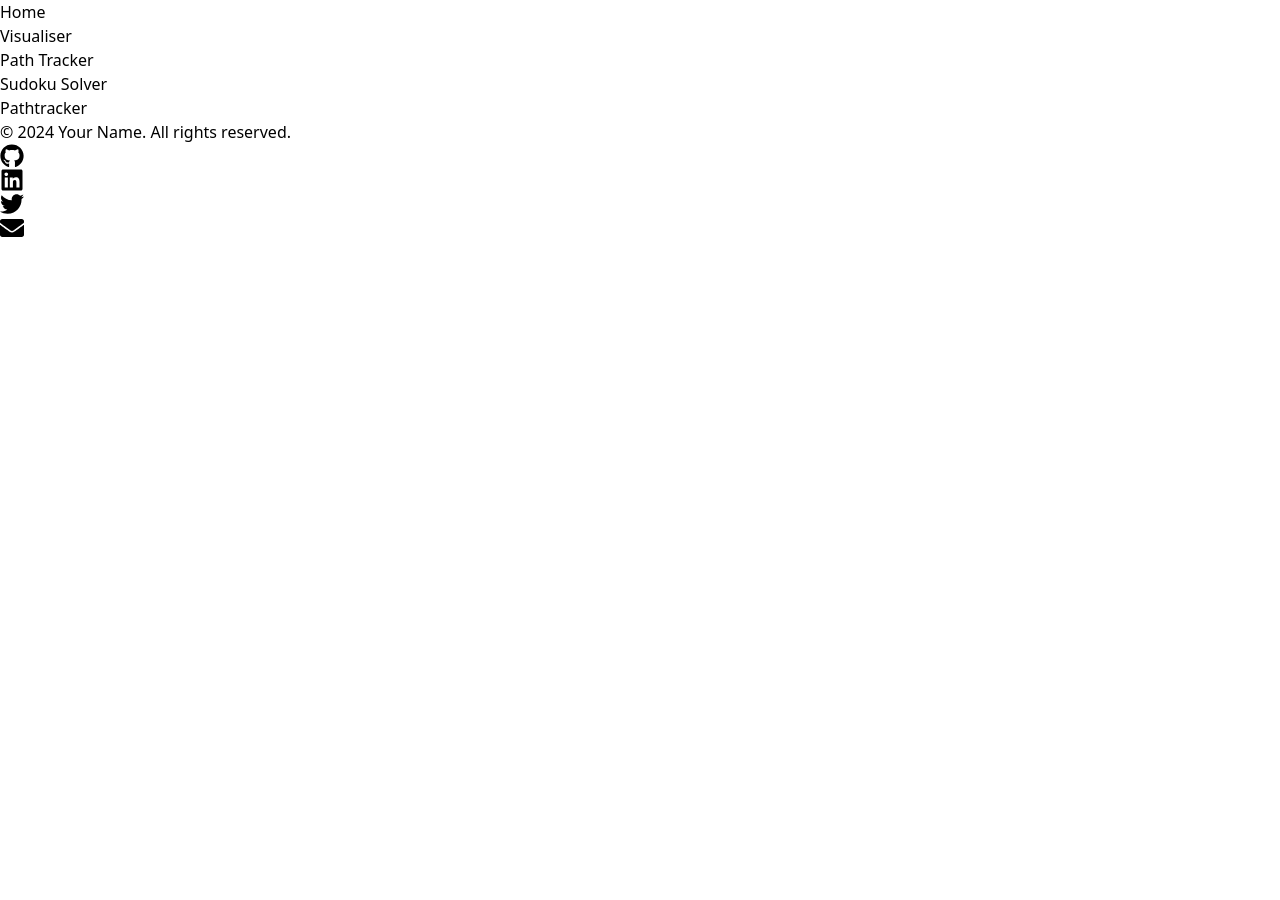
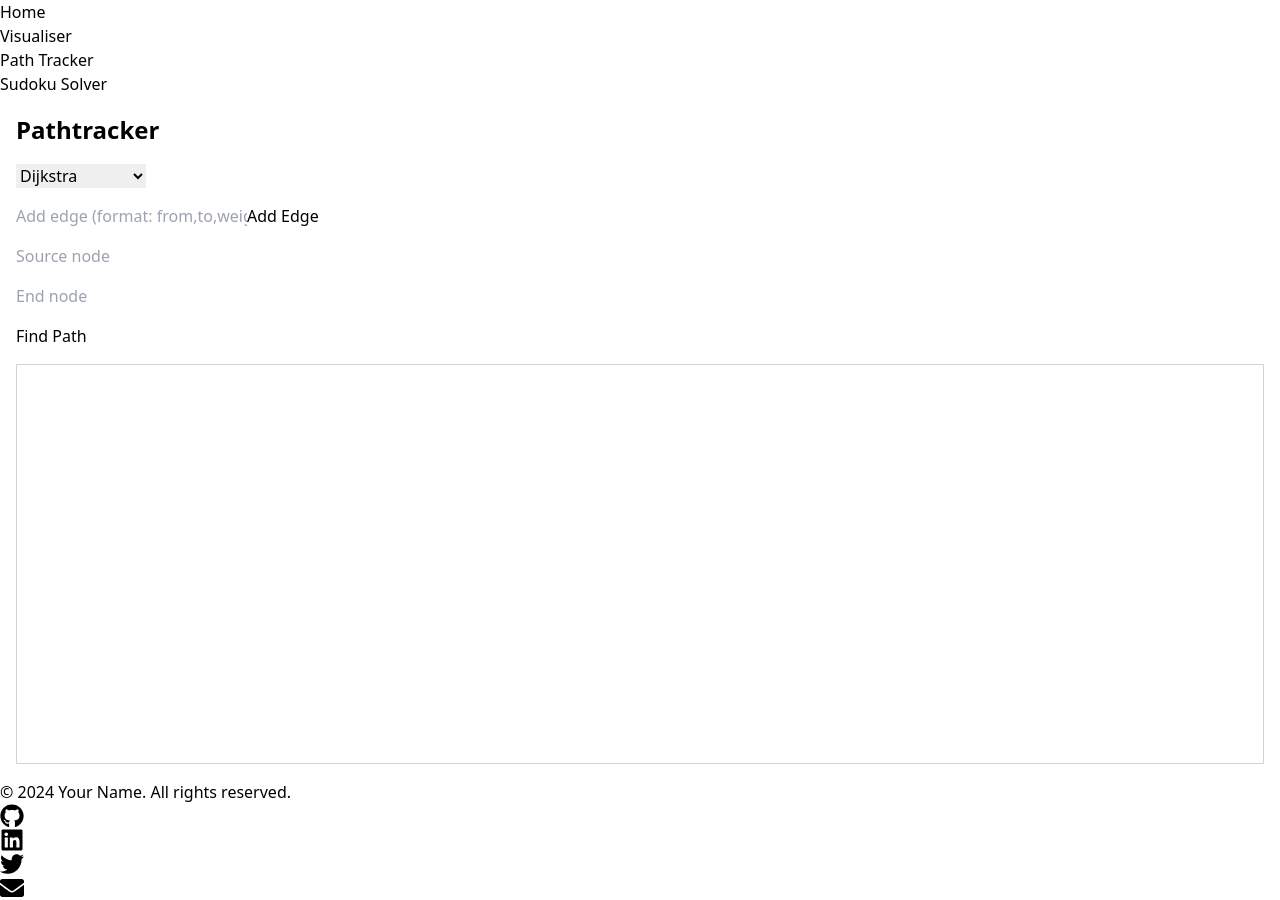
Before and after one commit to rakshit0111/Visualiser, a React (Vite) app: page /pathtracking in a window 1280 px wide. Before the commit the page ends 800 px from the top, so only its background shows below. Built offline with nearby package versions, Linux system fonts and the light colour scheme.

Commit message:
pathtracker done but css improvemnts needed and that graph bug is still there

```diff
--- a/package.json
+++ b/package.json
@@ -15,7 +15,9 @@
     "react-dom": "^18.3.1",
     "react-icons": "^5.3.0",
     "react-parallax": "^3.5.1",
-    "react-router-dom": "^6.26.2"
+    "react-router-dom": "^6.26.2",
+    "recharts": "^2.12.7",
+    "vis-network": "^9.1.9"
   },
   "devDependencies": {
     "@eslint/js": "^9.9.0",
--- a/src/pages/Pathtracker.jsx
+++ b/src/pages/Pathtracker.jsx
@@ -1,5 +1,240 @@
+import React, { useState, useEffect } from 'react';
+import { LineChart, Line, XAxis, YAxis, CartesianGrid, Tooltip, Legend } from 'recharts';
+import { Network, DataSet } from 'vis-network/standalone';
+
 const Pathtracker = () => {
-    return(<h1>Pathtracker</h1>);
-}
+  const [algorithm, setAlgorithm] = useState('dijkstra');
+  const [graph, setGraph] = useState({});
+  const [source, setSource] = useState('');
+  const [end, setEnd] = useState('');
+  const [result, setResult] = useState(null);
+  const [edgeInput, setEdgeInput] = useState('');
+
+  const addEdge = (from, to, weight) => {
+    setGraph(prevGraph => ({
+      ...prevGraph,
+      [from]: { ...(prevGraph[from] || {}), [to]: parseInt(weight) },
+      [to]: { ...(prevGraph[to] || {}), [from]: parseInt(weight) }
+    }));
+  };
+
+  const handleAddEdge = (e) => {
+    e.preventDefault();
+    const [from, to, weight] = edgeInput.split(',');
+    addEdge(from.trim(), to.trim(), weight.trim());
+    setEdgeInput('');
+  };
+
+  const dijkstra = (graph, start, end) => {
+    const distances = {};
+    const previous = {};
+    const queue = new Set();
+
+    Object.keys(graph).forEach(node => {
+      distances[node] = Infinity;
+      previous[node] = null;
+      queue.add(node);
+    });
+
+    distances[start] = 0;
+
+    while (queue.size > 0) {
+      const currentNode = Array.from(queue).reduce((a, b) => (distances[a] < distances[b] ? a : b));
+      if (currentNode === end) break;
+
+      queue.delete(currentNode);
+
+      for (const neighbor in graph[currentNode]) {
+        const alt = distances[currentNode] + graph[currentNode][neighbor];
+        if (alt < distances[neighbor]) {
+          distances[neighbor] = alt;
+          previous[neighbor] = currentNode;
+        }
+      }
+    }
+
+    const path = [];
+    for (let at = end; at !== null; at = previous[at]) {
+      path.push(at);
+    }
+    path.reverse();
+
+    return { distance: distances[end], path };
+  };
+
+  const floydWarshall = (graph) => {
+    const dist = {};
+    const next = {};
+
+    const nodes = Object.keys(graph);
+
+    nodes.forEach((node) => {
+      dist[node] = {};
+      next[node] = {};
+      nodes.forEach((neighbor) => {
+        dist[node][neighbor] = Infinity;
+        if (node === neighbor) dist[node][neighbor] = 0;
+        if (graph[node] && graph[node][neighbor]) {
+          dist[node][neighbor] = graph[node][neighbor];
+          next[node][neighbor] = neighbor;
+        }
+      });
+    });
+
+    for (const k of nodes) {
+      for (const i of nodes) {
+        for (const j of nodes) {
+          if (dist[i][j] > dist[i][k] + dist[k][j]) {
+            dist[i][j] = dist[i][k] + dist[k][j];
+            next[i][j] = next[i][k];
+          }
+        }
+      }
+    }
+
+    return { dist, next };
+  };
+
+  const bellmanFord = (graph, start) => {
+    const distances = {};
+    const previous = {};
+
+    Object.keys(graph).forEach(node => {
+      distances[node] = Infinity;
+      previous[node] = null;
+    });
+
+    distances[start] = 0;
+
+    for (let i = 0; i < Object.keys(graph).length - 1; i++) {
+      for (const u in graph) {
+        for (const v in graph[u]) {
+          const alt = distances[u] + graph[u][v];
+          if (alt < distances[v]) {
+            distances[v] = alt;
+            previous[v] = u;
+          }
+        }
+      }
+    }
+
+    const path = [];
+    for (let at = end; at !== null; at = previous[at]) {
+      path.push(at);
+    }
+    path.reverse();
+
+    return { distance: distances[end], path };
+  };
+
+  const findPath = () => {
+    let pathResult;
+    if (algorithm === 'dijkstra') {
+      pathResult = dijkstra(graph, source, end);
+    } else if (algorithm === 'floydWarshall') {
+      const { dist, next } = floydWarshall(graph);
+      const totalDistance = dist[source][end];
+      const path = [];
+      for (let at = end; at !== null; at = next[source][at]) {
+        path.push(at);
+      }
+      path.reverse();
+      pathResult = { distance: totalDistance, path };
+    } else if (algorithm === 'bellmanFord') {
+      pathResult = bellmanFord(graph, source);
+    }
+    setResult(pathResult);
+  };
+
+  const graphData = () => {
+    const nodes = [];
+    const edges = [];
+
+    Object.entries(graph).forEach(([node, neighbors]) => {
+      nodes.push({ id: node, label: node });
+      Object.entries(neighbors).forEach(([neighbor, weight]) => {
+        edges.push({ from: node, to: neighbor, label: weight });
+      });
+    });
+
+    return { nodes, edges };
+  };
+
+  const drawGraph = () => {
+    const { nodes, edges } = graphData();
+    const container = document.getElementById('graph');
+    if (container) {
+      const data = { nodes: new DataSet(nodes), edges: new DataSet(edges) };
+      const options = { physics: false };
+      new Network(container, data, options);
+    }
+  };
+
+  useEffect(() => {
+    drawGraph();
+  }, [graph]);
+
+  return (
+    <div style={{ padding: '1rem' }}>
+      <h1 style={{ fontSize: '1.5rem', fontWeight: 'bold', marginBottom: '1rem' }}>Pathtracker</h1>
+      <div style={{ marginBottom: '1rem' }}>
+        <select value={algorithm} onChange={(e) => setAlgorithm(e.target.value)}>
+          <option value="dijkstra">Dijkstra</option>
+          <option value="floydWarshall">Floyd-Warshall</option>
+          <option value="bellmanFord">Bellman-Ford</option>
+        </select>
+      </div>
+      <div style={{ marginBottom: '1rem' }}>
+        <form onSubmit={handleAddEdge}>
+          <input
+            type="text"
+            placeholder="Add edge (format: from,to,weight)"
+            value={edgeInput}
+            onChange={(e) => setEdgeInput(e.target.value)}
+          />
+          <button type="submit">Add Edge</button>
+        </form>
+      </div>
+      <div style={{ marginBottom: '1rem' }}>
+        <input
+          type="text"
+          placeholder="Source node"
+          value={source}
+          onChange={(e) => setSource(e.target.value)}
+        />
+      </div>
+      <div style={{ marginBottom: '1rem' }}>
+        <input
+          type="text"
+          placeholder="End node"
+          value={end}
+          onChange={(e) => setEnd(e.target.value)}
+        />
+      </div>
+      <button onClick={findPath}>Find Path</button>
+      {result && (
+        <div style={{ marginTop: '1rem' }}>
+          <h2 style={{ fontSize: '1.25rem', fontWeight: 'semibold' }}>Result:</h2>
+          <p>Distance: {result.distance}</p>
+          <p>Path: {result.path.join(' -> ')}</p>
+          <LineChart
+            width={500}
+            height={300}
+            data={result.path.map((node, index) => ({ name: node, distance: index }))}
+            margin={{ top: 5, right: 30, left: 20, bottom: 5 }}
+          >
+            <CartesianGrid strokeDasharray="3 3" />
+            <XAxis dataKey="name" />
+            <YAxis />
+            <Tooltip />
+            <Legend />
+            <Line type="monotone" dataKey="distance" stroke="#8884d8" activeDot={{ r: 8 }} />
+          </LineChart>
+        </div>
+      )}
+      <div id="graph" style={{ height: '400px', border: '1px solid lightgray', marginTop: '1rem' }} />
+    </div>
+  );
+};
 
 export default Pathtracker;
--- a/src/pages/Visualiser.jsx
+++ b/src/pages/Visualiser.jsx
@@ -95,6 +95,7 @@ const Visualizer = () => {
       await sleep(speed);
     }
     while (i < leftArr.length) {
+      if (isStopped) return;
       arr[k] = leftArr[i];
       i++;
       k++;
@@ -102,6 +103,7 @@ const Visualizer = () => {
       await sleep(speed);
     }
     while (j < rightArr.length) {
+      if (isStopped) return;
       arr[k] = rightArr[j];
       j++;
       k++;
```
Also changed, not shown: 1 other file (tests, documents, lock files or other folders).
